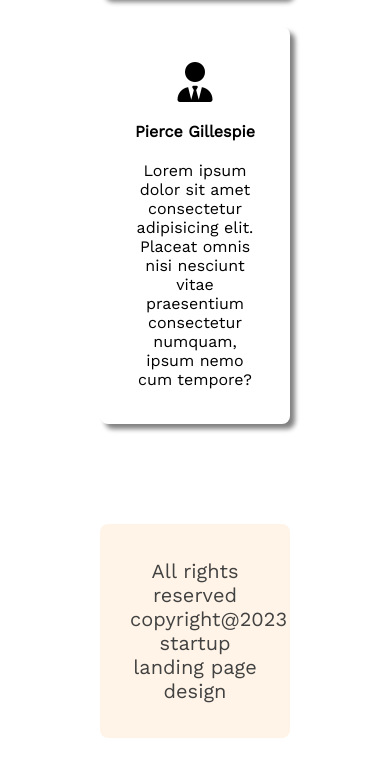
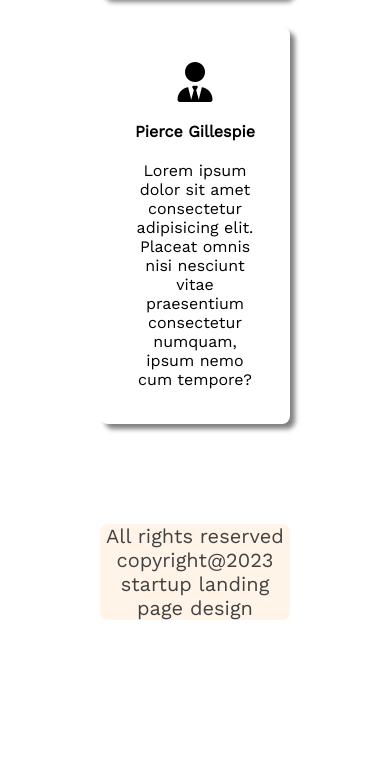
Before and after one commit to Mohammadashif007/g3-architects, a plain HTML site: page index.html in a window 390 px wide. Shown: the part 8048-8824 px from the top of the page. After the commit the page ends 8718 px from the top, so only its background shows below. Drawn offline with nearby package versions, Linux system fonts and the light colour scheme.

Commit message:
edit done

```diff
--- a/style.css
+++ b/style.css
@@ -320,7 +320,7 @@
 
 /* Responsive */
 
-@media screen and (max-width: 556px) {
+@media screen and (max-width: 576px) {
 
     /* header navigation section */
 
@@ -378,4 +378,7 @@
     .clients {
         flex-direction: column;
     }
+    .copy-right {
+        padding: 0;
+    }
 }
```
